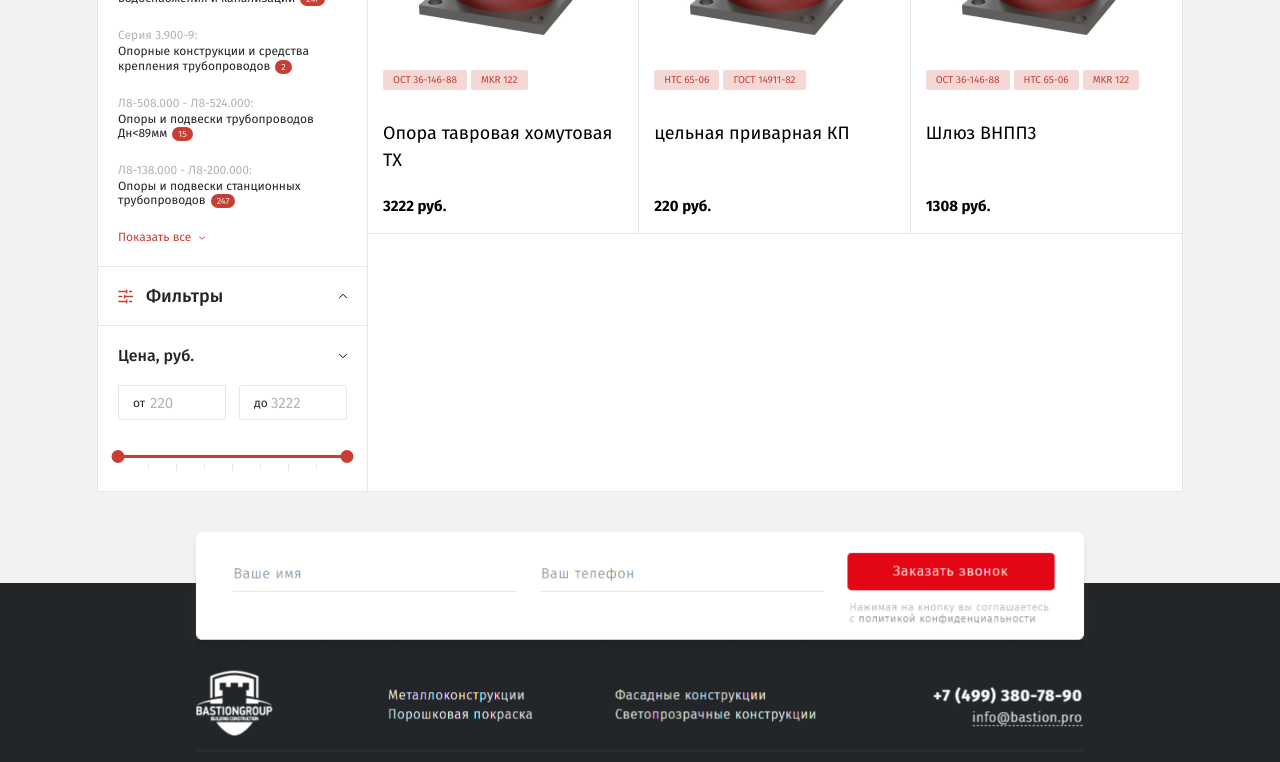
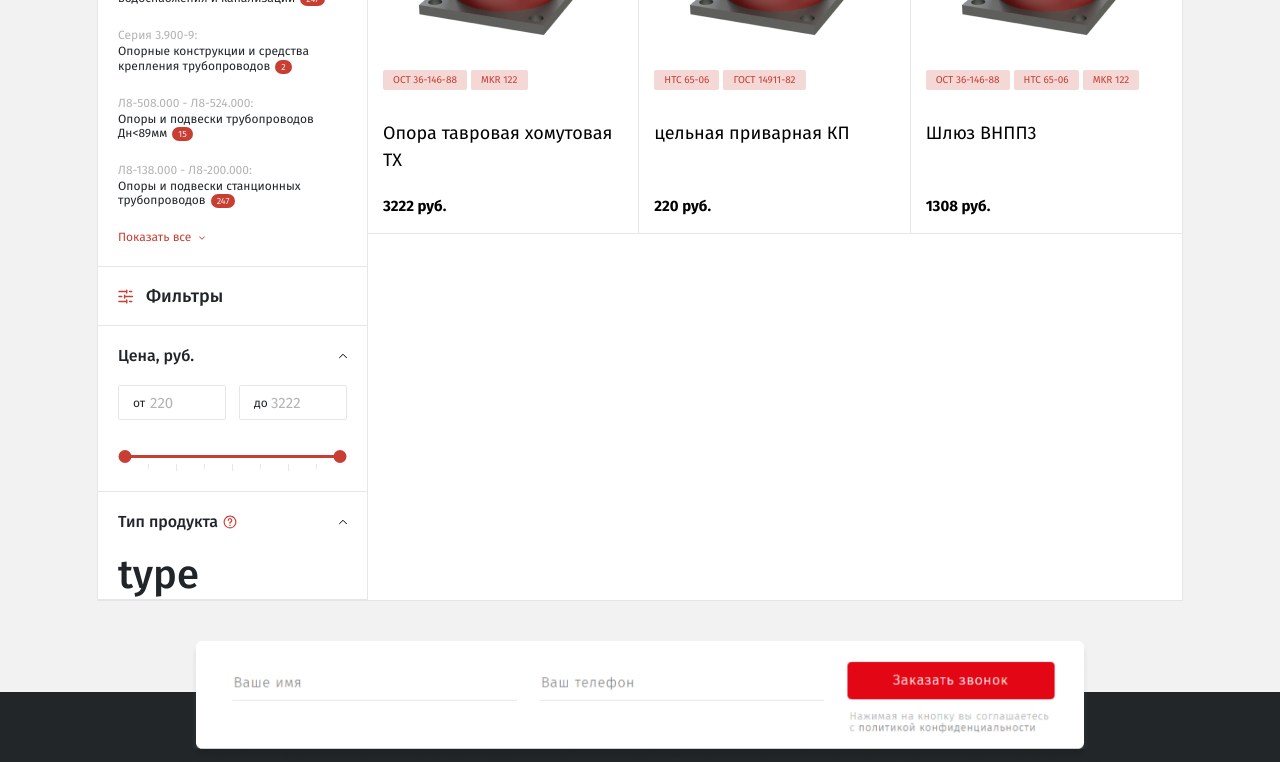
Before and after one commit to GuyFromEkb/react_bastion-tasks, a React (Create React App) app: page / in a window 1280 px wide. Shown: the part 502-1264 px from the top of the page. Built offline with nearby package versions, Linux system fonts and the light colour scheme.

Commit message:
accordion

```diff
--- /dev/null
+++ b/src/components/filterAccordion/FilterAccordion.js
@@ -0,0 +1,38 @@
+import { useState } from 'react'
+
+import './filterAccordion.scss'
+
+const FilterAccordion = ({ title, children, show, icon }) => {
+
+    const [isShow, setIsShow] = useState(show)
+
+    return (
+        <div className="filter-accordion">
+            <div onClick={() => setIsShow(state => !state)} className="filter-accordion__title">
+                <div className="filter-title">{title}
+                    {icon &&
+                        <svg style={{ 'margin': '0 0 2px 5px' }} width="14" height="14" viewBox="0 0 11 11" fill="none" xmlns="http://www.w3.org/2000/svg">
+                            <path d="M3.66665 4.26823C3.66665 3.25571 4.48746 2.4349 5.49998 2.4349C6.5125 2.4349 7.33331 3.25571 7.33331 4.26823C7.33331 5.12249 6.74904 5.84029 5.95831 6.04381V6.5599C5.95831 6.81303 5.75311 7.01823 5.49998 7.01823C5.24685 7.01823 5.04165 6.81303 5.04165 6.5599V5.64323C5.04165 5.3901 5.24685 5.1849 5.49998 5.1849C6.00624 5.1849 6.41665 4.77449 6.41665 4.26823C6.41665 3.76197 6.00624 3.35156 5.49998 3.35156C4.99372 3.35156 4.58331 3.76197 4.58331 4.26823C4.58331 4.52136 4.37811 4.72656 4.12498 4.72656C3.87185 4.72656 3.66665 4.52136 3.66665 4.26823Z" fill="#C93E33" />
+                            <path d="M6.0729 8.04948C6.0729 8.36589 5.81639 8.6224 5.49998 8.6224C5.18357 8.6224 4.92706 8.36589 4.92706 8.04948C4.92706 7.73307 5.18357 7.47656 5.49998 7.47656C5.81639 7.47656 6.0729 7.73307 6.0729 8.04948Z" fill="#C93E33" />
+                            <path fillRule="evenodd" clipRule="evenodd" d="M1.93498 1.935C2.84685 1.02315 4.1079 0.458336 5.49998 0.458336C6.89206 0.458336 8.15311 1.02315 9.06497 1.935C9.97683 2.84687 10.5416 4.10792 10.5416 5.5C10.5416 6.89208 9.97683 8.15313 9.06497 9.06499C8.15311 9.97685 6.89206 10.5417 5.49998 10.5417C4.1079 10.5417 2.84685 9.97685 1.93498 9.06499C1.02313 8.15313 0.458313 6.89208 0.458313 5.5C0.458313 4.10792 1.02313 2.84687 1.93498 1.935ZM5.49998 1.375C4.36078 1.375 3.33015 1.83621 2.58316 2.58319C1.83618 3.33018 1.37498 4.3608 1.37498 5.5C1.37498 6.6392 1.83618 7.66983 2.58316 8.41681C3.33016 9.16379 4.36078 9.625 5.49998 9.625C6.63918 9.625 7.6698 9.16379 8.41679 8.41681C9.16377 7.66983 9.62498 6.6392 9.62498 5.5C9.62498 4.3608 9.16377 3.33018 8.41679 2.58319C7.6698 1.83621 6.63918 1.375 5.49998 1.375Z" fill="#C93E33" />
+                        </svg>
+                    }
+
+
+                </div>
+                <svg className={`filter-accordion__icon ${isShow ? 'show' : null}`} width="8" height="6" viewBox="0 0 8 6" fill="none" xmlns="http://www.w3.org/2000/svg">
+                    <path d="M0.5 1.25L4 4.75L7.5 1.25" stroke="black" strokeLinecap="round" strokeLinejoin="round" />
+                </svg>
+            </div>
+            <div className={`filter-accordion__content ${isShow ? 'show' : null}`}>
+
+                {children}
+
+            </div>
+
+        </div>
+
+    )
+}
+
+export default FilterAccordion
--- /dev/null
+++ b/src/components/filterAccordion/filterAccordion.scss
@@ -0,0 +1,29 @@
+.filter-accordion {
+	padding: 20px 20px 0 20px;
+    border-bottom: 1px solid #E6E6E6;
+	&__title {
+		cursor: pointer;
+		display: flex;
+		justify-content: space-between;
+		align-items: center;
+		padding-bottom: 15px;
+		margin-bottom: 5px;
+	}
+    &__icon{
+        transition: all .4s;
+    }
+    &__icon.show{
+        transform: rotate(180deg);
+        transition: all .4s;
+    }
+	&__content {
+		overflow: hidden;
+		max-height: 0;
+		transition: all .4s cubic-bezier(0, 1, 0, 1);
+	}
+
+	&__content.show {
+		max-height: 9999px;
+        transition: all .4s cubic-bezier(1, 0, 1, 0);
+	}
+}
--- a/src/components/filterPrice/FilterPrice.js
+++ b/src/components/filterPrice/FilterPrice.js
@@ -6,6 +6,7 @@ import { addPriceFilter } from '../../store/Filter/FilterActions';
 import Slider from 'rc-slider';
 import 'rc-slider/assets/index.css';
 
+import FilterAccordion from '../filterAccordion/FilterAccordion';
 import './filterPrice.scss'
 
 const FilterPrice = () => {
@@ -128,14 +129,6 @@ const FilterPrice = () => {
 
 
 
-    const title =
-        <div className="filter-price__title">
-            <div className="filter-title">Цена, руб.</div>
-            <svg width="8" height="6" viewBox="0 0 8 6" fill="none" xmlns="http://www.w3.org/2000/svg">
-                <path d="M0.5 1.25L4 4.75L7.5 1.25" stroke="black" strokeLinecap="round" strokeLinejoin="round" />
-            </svg>
-        </div>
-
     const dots =
         <ul className="filter-price__dots">
             <li className="filter-price__dot"></li>
@@ -149,36 +142,55 @@ const FilterPrice = () => {
 
 
     return (
+        <FilterAccordion title={'Цена, руб.'} show={true} >
+
             <div className="filter-price">
-
-            {title}
 
                 <div className="price-input">
                     <div className="price-input__wrap">
                         <label className='price-input__label' htmlFor="beforePrice">от</label>
-                    <input type='number' value={flagMinPrice ? "" : buffMinInput === undefined ? minPrice : buffMinInput} onChange={onChangeMinInput} onBlur={(e) => onSetInputWithValidation(e, 'minInput')} className='price-input__input' placeholder={minPrice} id='beforePrice' />
+                        <input
+                            id='beforePrice'
+                            type='number'
+                            className='price-input__input'
+                            placeholder={minPrice}
+                            value={flagMinPrice ? "" : buffMinInput === undefined ? minPrice : buffMinInput}
+                            onChange={onChangeMinInput}
+                            onBlur={(e) => onSetInputWithValidation(e, 'minInput')}
+                        />
                     </div>
                     <div className="price-input__wrap">
                         <label className='price-input__label' htmlFor="afterPrice">до</label>
-                    <input type='number' value={flagMaxPrice ? "" : buffMaxInput === undefined ? MaxPrice : buffMaxInput} onChange={onChangeMaxInput} onBlur={(e) => onSetInputWithValidation(e, 'maxInput')} className='price-input__input' placeholder={MaxPrice} id='afterPrice' />
+                        <input
+                            id='afterPrice'
+                            type='number'
+                            className='price-input__input'
+                            placeholder={MaxPrice}
+                            value={flagMaxPrice ? "" : buffMaxInput === undefined ? MaxPrice : buffMaxInput}
+                            onChange={onChangeMaxInput}
+                            onBlur={(e) => onSetInputWithValidation(e, 'maxInput')}
+                        />
+                    </div>
                 </div>
 
-            </div>
                 {valid && <p className='price-input__validation' >{valid}</p>}
 
+                <div className="price-input__wrap-slider">
                     <Slider className='custom-slider'
                         onAfterChange={() => { setSliderSubmitData(state => !state) }}
                         onChange={useSlider}
                         range={true}
                         min={min}
                         max={max}
-
                         value={[minPrice, MaxPrice]}
                     />
+                </div>
+
 
                 {dots}
+            </div>
+        </FilterAccordion>
 
-        </div>
 
     )
 }
--- a/src/components/filterPrice/filterPrice.scss
+++ b/src/components/filterPrice/filterPrice.scss
@@ -13,7 +13,7 @@
 		font-size: 12px;
 	}
 	&__input {
-        font-size: 15px;
+		font-size: 15px;
 		padding: 0 15px 0 31px;
 		background: #ffffff;
 		width: 108px;
@@ -27,25 +27,23 @@
 			color: #b3b3b3;
 		}
 	}
-	&__validation{
+	&__validation {
 		margin-top: 5px;
 		text-align: center;
 		font-size: 10px;
 	}
+	&__wrap-slider{
+		margin-top: 30px;
+		padding: 0 7px;
+	}
 }
 .filter-price {
-	padding: 20px;
-	&__title {
-		display: flex;
-		justify-content: space-between;
-		align-items: center;
-		margin-bottom: 20px;
-	}
 	&__dots {
 		padding: 0 30px;
 		display: flex;
 		justify-content: space-between;
 		gap: 10px;
+		padding-bottom: 20px;
 	}
 	&__dot {
 		width: 1px;
@@ -57,23 +55,19 @@
 	}
 }
 .custom-slider {
-	margin-top: 30px;
+
 	.rc-slider-rail {
+		margin-left: -6px;
+		width: calc(100% + 12px);
 		height: 3px;
 		border-radius: 0;
 	}
 	.rc-slider-handle {
-		position: absolute;
 		width: 13px;
 		height: 13px;
-		margin-top: -5px;
 		background-color: #c93e33;
 		border: none;
-		border-radius: 50%;
-		cursor: pointer;
-		cursor: grab;
 		opacity: 1;
-		touch-action: pan-x;
 	}
 	.rc-slider-handle-dragging.rc-slider-handle-dragging.rc-slider-handle-dragging {
 		border-color: none;
--- /dev/null
+++ b/src/components/filterType/FilterType.js
@@ -0,0 +1,14 @@
+import './filterType.scss'
+import FilterAccordion from '../filterAccordion/FilterAccordion'
+
+const FilterType = () => {
+
+    return (
+        <FilterAccordion title={'Тип продукта'} show={true} icon={true} >
+            <h1>type</h1>
+        </FilterAccordion>
+
+    )
+}
+
+export default FilterType
--- a/src/components/pages/prime/Prime.js
+++ b/src/components/pages/prime/Prime.js
@@ -5,6 +5,7 @@ import ItemList from "../../itemList/ItemList"
 import SideBarTitle from "../../sideBarTitle/SideBarTitle"
 import Category from "../../category/Category"
 import FilterPrice from "../../filterPrice/FilterPrice"
+import FilterType from "../../filterType/FilterType"
 
 function Prime() {
 
@@ -18,11 +19,12 @@ function Prime() {
             <Top />
             <div className="prime__wrap">
                 <div className="prime__left">
-                    <SideBarTitle name={'Категории'} icon={'category'}>
+                    <SideBarTitle name={'Категории'} icon={'category'} isShow={true} >
                         <Category />
                     </SideBarTitle>
                     <SideBarTitle name={'Фильтры'} icon={'filter'}>
                         <FilterPrice />
+                        <FilterType/>
                     </SideBarTitle>
 
                 </div>
--- a/src/components/sideBarTitle/SideBarTitle.js
+++ b/src/components/sideBarTitle/SideBarTitle.js
@@ -1,8 +1,12 @@
 import './sideBarTitle.scss'
+import { useState } from 'react'
 
 
-const SideBarTitle = ({ children, name, icon }) => {
+const SideBarTitle = ({ children, name, icon , isShow}) => {
 
+    const [show, setShow] = useState(isShow);
+    const clazz = show ? 'side-bar__content show' : 'side-bar__content'
+    const isCategory = icon === 'category'
 
     const iconCategory =
         <svg width="15" height="15" viewBox="0 0 15 15" fill="none" xmlns="http://www.w3.org/2000/svg">
@@ -15,15 +19,20 @@ const SideBarTitle = ({ children, name, icon }) => {
 
     return (
         <>
-            <div className="side-bar">
+            <div onClick={isCategory ? () => setShow(state => !state) : null} className={isCategory ? "side-bar side-bar__category" : "side-bar"}>
                 {icon === 'category' ? iconCategory : iconFilter}
                 <p>{name}</p>
-                <svg className="side-bar__arrow" width="8" height="6" viewBox="0 0 8 6" fill="none" xmlns="http://www.w3.org/2000/svg">
-                    <path d="M7.5 4.75L4 1.25L0.5 4.75" stroke="black" strokeLinecap="round" strokeLinejoin="round" />
-                </svg>
+                {isCategory &&
+                    <svg className={`side-bar__arrow ${show ? '' : 'show'}`} width="8" height="6" viewBox="0 0 8 6" fill="none" xmlns="http://www.w3.org/2000/svg">
+                        <path d="M7.5 4.75L4 1.25L0.5 4.75" stroke="black" strokeLinecap="round" strokeLinejoin="round" />
+                    </svg>
+                }
+
+            </div>
+            <div className={isCategory ? clazz : null}>
+                {children}
             </div>
 
-            {children}
         </>
 
     )
--- a/src/components/sideBarTitle/sideBarTitle.scss
+++ b/src/components/sideBarTitle/sideBarTitle.scss
@@ -8,10 +8,30 @@
 	display: flex;
 	height: 59px;
 	border-bottom: 1px solid #e6e6e6;
+	&__category {
+		cursor: pointer;
+	}
 	&__arrow {
 		position: absolute;
 		right: 20px;
 		top: 50%;
+		transition: all 0.4s;
 		transform: translateY(-50%);
 	}
+	&__arrow.show {
+		position: absolute;
+		right: 20px;
+		top: 50%;
+		transition: all 0.4s;
+		transform: translateY(-50%) rotate(180deg);
+	}
+	&__content {
+		overflow: hidden;
+		max-height: 0;
+		transition: all 0.6s cubic-bezier(0, 1, 0, 1);
+	}
+	&__content.show {
+		max-height: 9999px;
+		transition: all 0.4s cubic-bezier(1, 0, 1, 0);
+	}
 }
```
Also changed, not shown: src/components/filterType/filterType.scss (added). Lines whose indentation alone changed are shown as unchanged.
